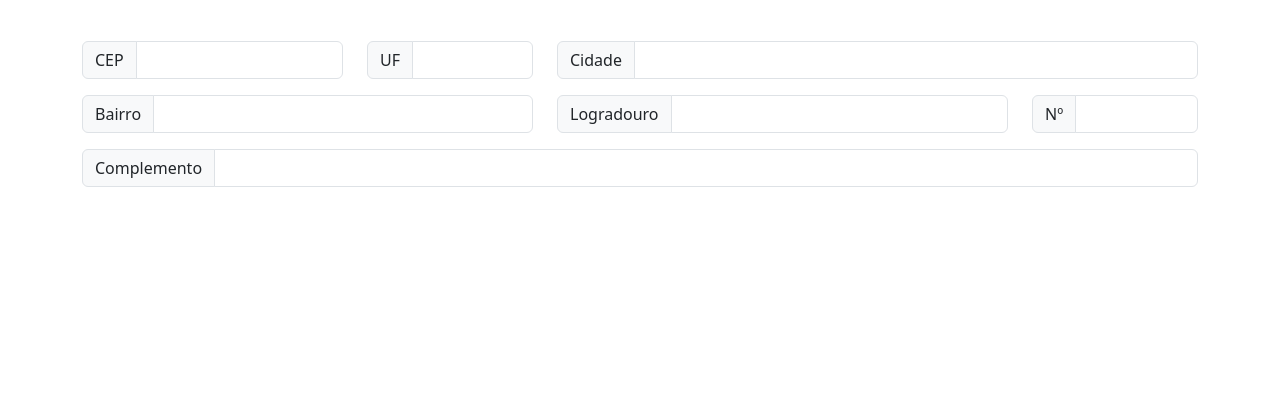
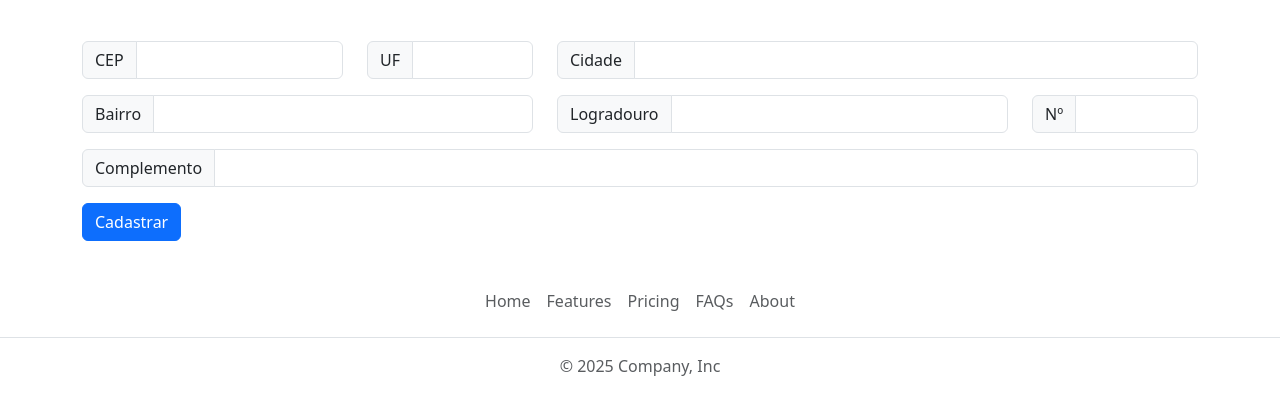
Before and after one commit to aiyra-almeida/QUA207.082-AIYRA, a plain HTML site: page Prof. Alex bootstrap/index.html in a window 1280 px wide. Shown: the part 545-960 px from the top of the page. Before the commit the page ends 800 px from the top, so only its background shows below. Drawn offline with nearby package versions, Linux system fonts and the light colour scheme.

Commit message:
fim da personalização

```diff
--- a/Prof. Alex bootstrap/index.html
+++ b/Prof. Alex bootstrap/index.html
@@ -193,7 +193,7 @@
                             aria-describedby="inputGroup-sizing-default">
                     </div>
                 </div>
-                 <!-- cidade -->
+                <!-- cidade -->
                 <div class="col-12 col-md-6 col-lg-7">
                     <div class="input-group mb-3">
                         <span class="input-group-text" id="inputGroup-sizing-default">Cidade</span>
@@ -203,7 +203,7 @@
                 </div>
             </div>
             <div class="row">
-                 <!-- Bairro -->
+                <!-- Bairro -->
                 <div class="col-12 col-md-12 col-xl-5">
                     <div class="input-group mb-3">
                         <span class="input-group-text" id="inputGroup-sizing-default">Bairro</span>
@@ -211,7 +211,7 @@
                             aria-describedby="inputGroup-sizing-default">
                     </div>
                 </div>
-                 <!-- logradouro -->
+                <!-- logradouro -->
                 <div class="col-12 col-md-6 col-xl-5">
                     <div class="input-group mb-3">
                         <span class="input-group-text" id="inputGroup-sizing-default">Logradouro</span>
@@ -219,7 +219,7 @@
                             aria-describedby="inputGroup-sizing-default">
                     </div>
                 </div>
-                 <!-- número -->
+                <!-- número -->
                 <div class="col-12 col-md-6 col-xl-2">
                     <div class="input-group mb-3">
                         <span class="input-group-text" id="inputGroup-sizing-default">Nº</span>
@@ -229,7 +229,7 @@
                 </div>
             </div>
             <div class="row">
-                 <!-- complemento -->
+                <!-- complemento -->
                 <div class="col-12">
                     <div class="input-group mb-3">
                         <span class="input-group-text" id="inputGroup-sizing-default">Complemento</span>
@@ -238,9 +238,21 @@
                     </div>
                 </div>
             </div>
+            <button type="submit" class="btn btn-primary">Cadastrar</button>
         </form>
     </div>
     <!-- fim do container -->
+    <!-- footer -->
+    <footer class="py-3 my-4">
+        <ul class="nav justify-content-center border-bottom pb-3 mb-3">
+            <li class="nav-item"><a href="#" class="nav-link px-2 text-body-secondary">Home</a></li>
+            <li class="nav-item"><a href="#" class="nav-link px-2 text-body-secondary">Features</a></li>
+            <li class="nav-item"><a href="#" class="nav-link px-2 text-body-secondary">Pricing</a></li>
+            <li class="nav-item"><a href="#" class="nav-link px-2 text-body-secondary">FAQs</a></li>
+            <li class="nav-item"><a href="#" class="nav-link px-2 text-body-secondary">About</a></li>
+        </ul>
+        <p class="text-center text-body-secondary">© 2025 Company, Inc</p>
+    </footer>
 
     <script src="https://cdn.jsdelivr.net/npm/bootstrap@5.3.8/dist/js/bootstrap.bundle.min.js"
         integrity="sha384-FKyoEForCGlyvwx9Hj09JcYn3nv7wiPVlz7YYwJrWVcXK/BmnVDxM+D2scQbITxI"
```
